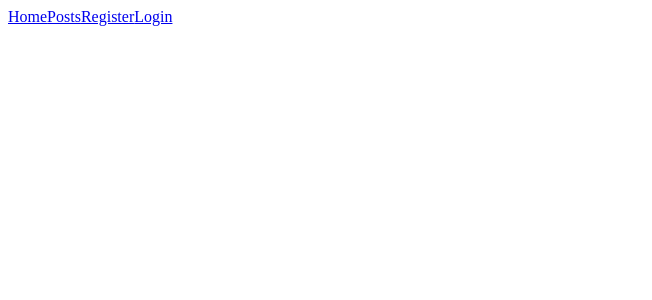
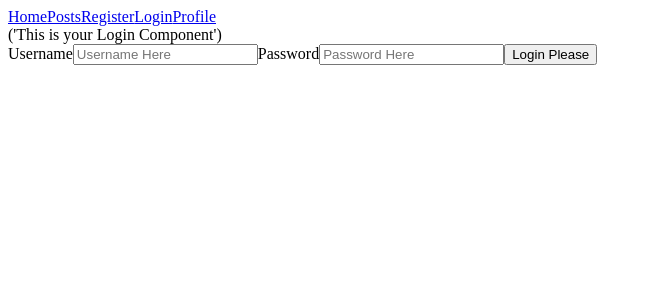
Before and after one commit to RichRopac/strangers_things, a React (Create React App) app: page /login in a window 1280 px wide. Shown: the top 300 px of the page, without its empty margins (0-652 px from the left). Built offline with nearby package versions, Linux system fonts and the light colour scheme.

Commit message:
Day 3 first push

```diff
--- a/src/api/index.js
+++ b/src/api/index.js
@@ -1,22 +1,49 @@
 import axios from 'axios';
+const API_URL = "https://strangers-things.herokuapp.com/api/"
+const COHORT = "2206-FTB-ET-WEB-FT"
 
-const cohortName = '2206-FTB-ET-WEB-FT';
-const API_URL = `https://strangers-things.herokuapp.com/api/`;
-const theURL = `https://strangers-things.herokuapp.com/api/2206-FTB-ET-WEB-FT/posts`
+export const userLogin = async (username, password) => {
+  const response = await fetch(`${API_URL + COHORT}/users/login`,
+    {
+      method: "POST",
+      headers: {
+              'Content-Type': 'application/json'
+               },
+      body: JSON.stringify({
+          user: {
+              username: username,
+              password:  password
+          }
 
+      })
+    }
+   )
+   console.log(response, "response from loginUser")
+   const result = await response.json()
+   const token = result.data.token
+   return token
+  }
+
+export const getProfile = async(token) => {
+  const response = await fetch(`${API_URL + COHORT}/users/me`,
+    {
+       headers: {
+         'Content-Type': 'application/json',
+         'Authorization': `Bearer ${token}`
+       }
+      })
+  const result = await response.json()
+  const data = result.data
+  return data
+}
 
 export const getPosts = async () => {
    try {
-     const response = await fetch(theURL);
+      const response = await fetch(`${API_URL + COHORT}/posts`);
       const posts = await response.json();
-     console.log("Im here",posts)
+      console.log("Im here")
       return posts;
      } catch (err) {
          console.log('There was a problem getting posts!')
        }
-
 }
-
-
-
-    console.log(theURL)
--- a/src/components/App.js
+++ b/src/components/App.js
@@ -1,13 +1,17 @@
 import React from 'react'
-import {Posts, NavBar} from "./"
+import {Login, Posts, Profile, NavBar} from "./"
 import {Route, Routes} from 'react-router-dom'
 
 const App = () => {
 return(<>
-<NavBar/>
-<Routes>
-   <Route path="/Posts" element= {<Posts/>} />
-</Routes>
+  <NavBar/>
+    <Routes>
+     <Route path="/posts" element= {<Posts/>} />
+     <Route path='/' element={<div>Landing Page</div>} />
+     <Route path='/login' element={<Login />} />
+     <Route path="/profile"
+            element={<Profile />} />
+   </Routes>
 
 
 </>)
--- a/src/components/Login.js
+++ b/src/components/Login.js
@@ -1,10 +1,54 @@
-import React, {useState, useEffect} from "react";
+import React, {useState} from "react";
 import { userLogin } from "../api"
 
 const Login = (props) => {
+    const [username, setUsername] = useState('')
+    const [password, setPassword] = useState('')
 
+    const handleOnChange = (event) => {
+       const changed = event.target.id
+       if (changed === 'username') {
+          setUsername(event.target.value)
 
+       }
+       else {
+        setPassword(event.target.value)
+       }
+
+    }
+
+const handleSubmit = async (event) => {
+    event.preventDafault()
+    const token = await userLogin(username, password)
+    console.log(token, "token inside of login")
+    localStorage.setItem("token", token)
 
 }
+return (
+  <div className='box'>('This is your Login Component')
+    <form onSubmit={handleSubmit} >
+       <label>Username</label>
+
+       <input
+         id="username"
+         onChange={handleOnChange}
+         placeholder="Username Here"
+         value={username}
+
+        />
+
+        <label>Password</label>
+
+        <input
+         id="password"
+         onChange={handleOnChange}
+         placeholder="Password Here"
+         value={password}
+
+        />
+        <button type="submit">Login Please</button>
+    </form>
+  </div>
+)}
 
 export default Login;
--- a/src/components/NavBar.js
+++ b/src/components/NavBar.js
@@ -9,6 +9,7 @@ return(
         <NavLink to = "/Posts">Posts</NavLink>
         <NavLink to = "/Register">Register</NavLink>
         <NavLink to = "/Login">Login</NavLink>
+        <NavLink to = "/Profile">Profile</NavLink>
     </div>
 );
 }
--- a/src/components/Posts.js
+++ b/src/components/Posts.js
@@ -3,7 +3,9 @@ import { getPosts } from "../api";
 import './Posts.css';
 
 const Posts = () => {
-    const [posts, setPosts] = useState([]);
+
+  const [posts, setPosts] = useState([]);
+
 
     useEffect( () => {
       getPosts().then( (response) => {
@@ -13,7 +15,6 @@ const Posts = () => {
 
     }, [])
 
-    console.log(posts)
 
     return (
         <div className="user-posts">
@@ -32,5 +33,4 @@ const Posts = () => {
       );
 }
 
-
 export default Posts
--- a/src/components/Profile.js
+++ b/src/components/Profile.js
@@ -2,8 +2,24 @@ import React, {useState, useEffect} from "react";
 import { getProfile } from "../api"
 
 const Profile = (props) => {
-
-
+  let token = "";
+  const [myInfo, setMyInfo] =useState({})
+  useEffect(() => {
+     token = localStorage.getItem("token")
+     console.log(token);
+     async function getMyInfo() {
+        const myReturnedInfo = await getProfile(token)
+        console.log(myReturnedInfo, "returned info from api call")
+        setMyInfo(myReturnedInfo)
+     }
+     getMyInfo()
+    },[])
+console.log("Made it to the Profile")
+return (
+    <div className="box">{'This is your Profile Component'}
+      <h2>This is the Profile Page</h2>
+    </div>
+)
 
 }
 
--- a/src/components/index.js
+++ b/src/components/index.js
@@ -1,3 +1,5 @@
 export  {default as App} from './App'
 export  {default as Posts} from './Posts'
 export  {default as NavBar} from './NavBar'
+export  {default as Login} from './Login'
+export  {default as Profile} from './Profile'
```
Also changed, not shown: src/components/Register.js (added, +8 -0 lines). Lines whose indentation alone changed are shown as unchanged.
